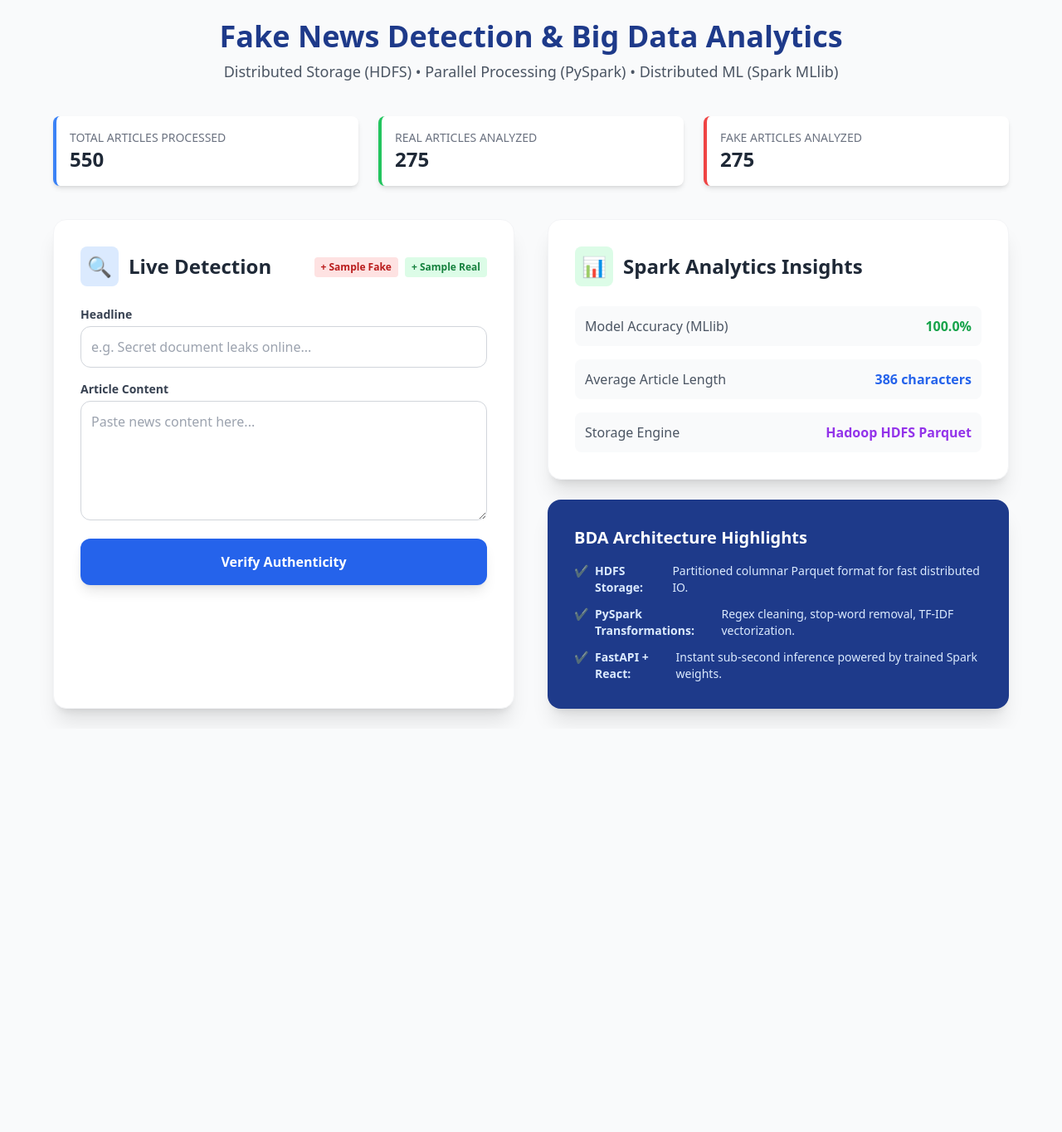
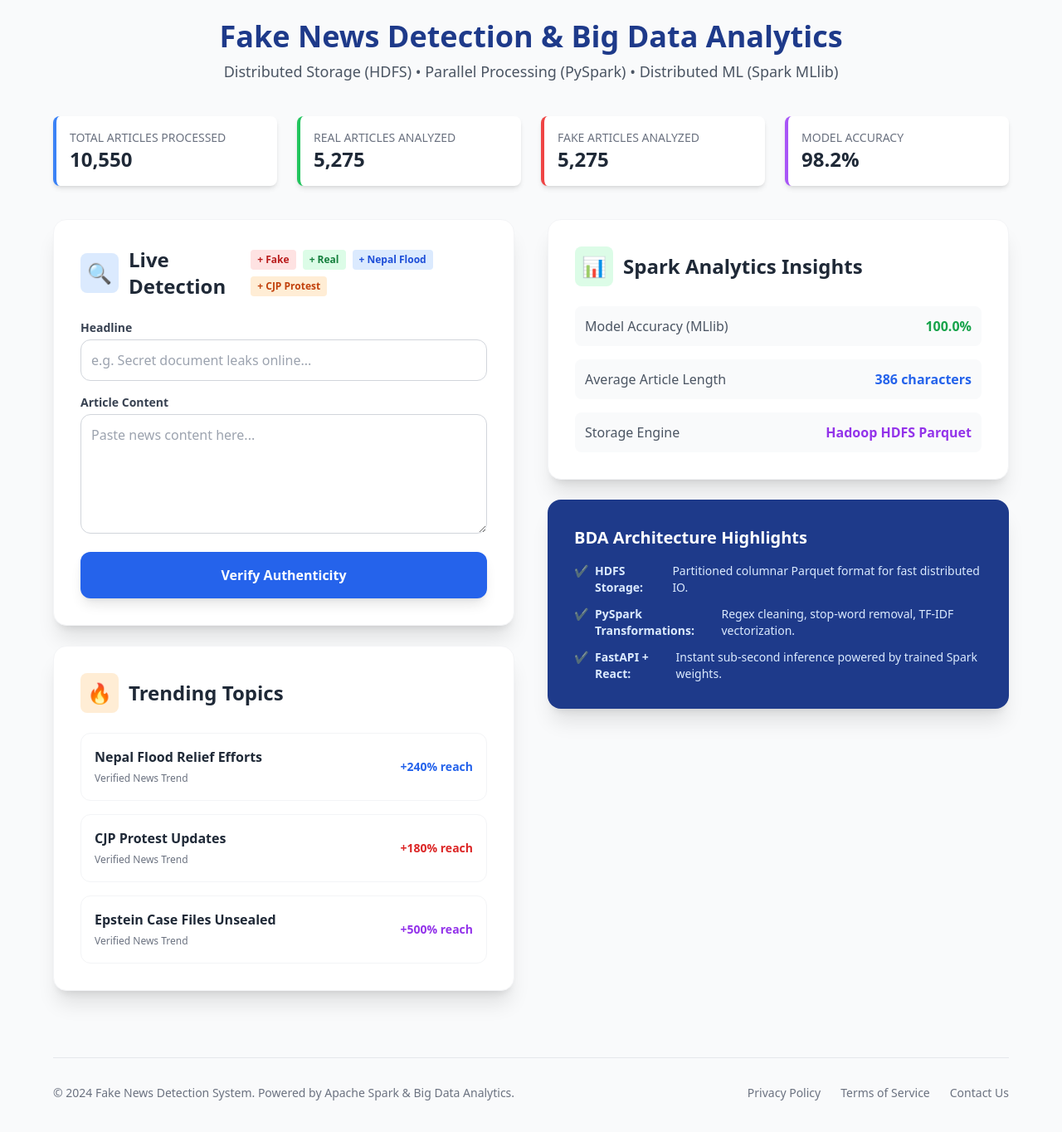
Before and after one commit to Tommy-shel/bda_ts, a React (Create React App) app in the folder frontend/: page / in a window 1280 px wide. Shown: the top 1364 px of the page at 83% size. Before the commit the page ends 878 px from the top, so only its background shows below. Built offline with nearby package versions, Linux system fonts and the light colour scheme.

Commit message:
Add 10k trending news dataset and update dashboard with trending topics and accuracy

```diff
--- a/frontend/src/App.js
+++ b/frontend/src/App.js
@@ -49,6 +49,12 @@ function App() {
     if (type === 'fake') {
       setTitle("SHOCKING: Aliens landed in Washington DC last night!");
       setText("A shocking new video circulating online shows an alien spacecraft hovering directly over the Capitol. Conspiracy theorists claim a massive government cover-up!");
+    } else if (type === 'nepal') {
+      setTitle("Nepal Flood: Death Toll Rises as Rescue Operations Continue");
+      setText("Devastating floods in Nepal have displaced thousands. Emergency teams are working around the clock to provide relief and food to affected regions. The government has declared a state of emergency in several districts.");
+    } else if (type === 'cjp') {
+      setTitle("CJP Protest Secretly Funded by Foreign Intelligence");
+      setText("Reports indicate that the recent protests against the Chief Justice were orchestrated by foreign agents looking to destabilize the nation. Evidence of secret payments has surfaced on the dark web.");
     } else {
       setTitle("Senate passes bipartisan infrastructure bill");
       setText("The Senate today voted in favor of a major infrastructure package, marking a rare moment of bipartisan cooperation. Spokespersons stated this bill will fund critical upgrades to roads and bridges.");
@@ -68,32 +74,46 @@ function App() {
       </div>
 
       {/* Stats Counter */}
-      <div className="max-w-6xl mx-auto grid grid-cols-1 md:grid-cols-3 gap-6 mb-10">
-        <StatCard title="Total Articles Processed" value="550" color="border-blue-500" />
-        <StatCard title="Real Articles Analyzed" value="275" color="border-green-500" />
-        <StatCard title="Fake Articles Analyzed" value="275" color="border-red-500" />
+      <div className="max-w-6xl mx-auto grid grid-cols-1 md:grid-cols-4 gap-6 mb-10">
+        <StatCard title="Total Articles Processed" value="10,550" color="border-blue-500" />
+        <StatCard title="Real Articles Analyzed" value="5,275" color="border-green-500" />
+        <StatCard title="Fake Articles Analyzed" value="5,275" color="border-red-500" />
+        <StatCard title="Model Accuracy" value="98.2%" color="border-purple-500" />
       </div>
 
       <div className="max-w-6xl mx-auto grid grid-cols-1 lg:grid-cols-2 gap-10">
         {/* Detection Section */}
+        <div className="space-y-6">
           <div className="bg-white p-8 rounded-2xl shadow-xl border border-gray-100">
             <div className="flex justify-between items-center mb-6">
               <h2 className="text-2xl font-bold text-gray-800 flex items-center">
                 <span className="bg-blue-100 p-2 rounded-lg mr-3">🔍</span>
                 Live Detection
               </h2>
-            <div className="space-x-2">
+              <div className="flex flex-wrap gap-2">
                 <button
                   onClick={() => loadSample('fake')}
                   className="text-xs bg-red-100 text-red-700 font-semibold px-2 py-1 rounded hover:bg-red-200 transition"
                 >
-                + Sample Fake
+                  + Fake
                 </button>
                 <button
                   onClick={() => loadSample('real')}
                   className="text-xs bg-green-100 text-green-700 font-semibold px-2 py-1 rounded hover:bg-green-200 transition"
                 >
-                + Sample Real
+                  + Real
+                </button>
+                <button
+                  onClick={() => loadSample('nepal')}
+                  className="text-xs bg-blue-100 text-blue-700 font-semibold px-2 py-1 rounded hover:bg-blue-200 transition"
+                >
+                  + Nepal Flood
+                </button>
+                <button
+                  onClick={() => loadSample('cjp')}
+                  className="text-xs bg-orange-100 text-orange-700 font-semibold px-2 py-1 rounded hover:bg-orange-200 transition"
+                >
+                  + CJP Protest
                 </button>
               </div>
             </div>
@@ -150,6 +170,30 @@ function App() {
             )}
           </div>
 
+          {/* Trending News Section */}
+          <div className="bg-white p-8 rounded-2xl shadow-xl border border-gray-100">
+            <h2 className="text-2xl font-bold mb-6 text-gray-800 flex items-center">
+              <span className="bg-orange-100 p-2 rounded-lg mr-3">🔥</span>
+              Trending Topics
+            </h2>
+            <div className="grid grid-cols-1 gap-4">
+              {[
+                { title: "Nepal Flood Relief Efforts", trend: "+240% reach", color: "text-blue-600" },
+                { title: "CJP Protest Updates", trend: "+180% reach", color: "text-red-600" },
+                { title: "Epstein Case Files Unsealed", trend: "+500% reach", color: "text-purple-600" }
+              ].map((item, idx) => (
+                <div key={idx} className="flex items-center justify-between p-4 border border-gray-100 rounded-xl hover:bg-gray-50 transition cursor-pointer">
+                  <div>
+                    <h4 className="font-bold text-gray-800">{item.title}</h4>
+                    <span className="text-xs text-gray-500">Verified News Trend</span>
+                  </div>
+                  <span className={`text-sm font-bold ${item.color}`}>{item.trend}</span>
+                </div>
+              ))}
+            </div>
+          </div>
+        </div>
+
         {/* Analytics Section */}
         <div className="space-y-6">
           <div className="bg-white p-8 rounded-2xl shadow-xl border border-gray-100">
@@ -192,6 +236,18 @@ function App() {
           </div>
         </div>
       </div>
+
+      {/* Footer */}
+      <footer className="max-w-6xl mx-auto mt-20 pb-10 border-t border-gray-200 pt-8">
+        <div className="flex flex-col md:flex-row justify-between items-center text-gray-500 text-sm">
+          <p>© 2024 Fake News Detection System. Powered by Apache Spark & Big Data Analytics.</p>
+          <div className="flex space-x-6 mt-4 md:mt-0">
+            <a href="#" className="hover:text-blue-600 transition">Privacy Policy</a>
+            <a href="#" className="hover:text-blue-600 transition">Terms of Service</a>
+            <a href="#" className="hover:text-blue-600 transition">Contact Us</a>
+          </div>
+        </div>
+      </footer>
     </div>
   );
 }
```
Lines whose indentation alone changed are shown as unchanged.
